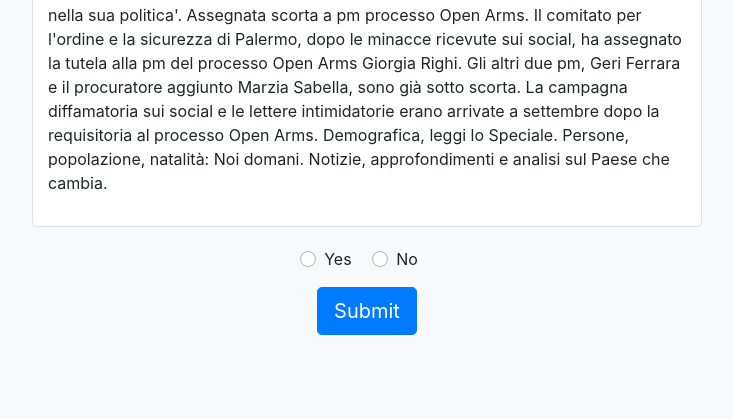
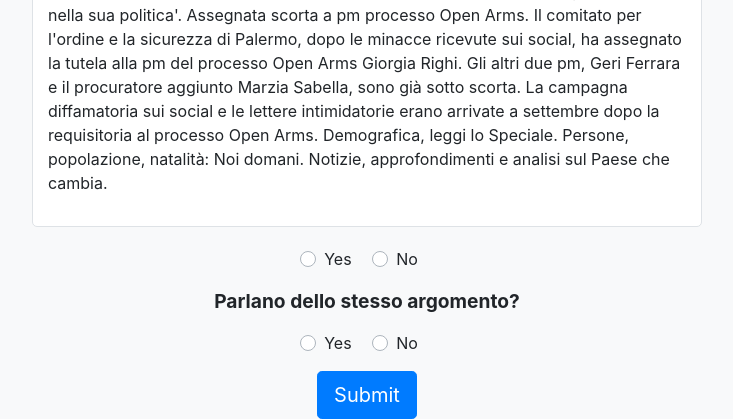
Before and after one commit to MatiasSalaris/surveyNewsAnalysis, a Flask app: page / in a window 1280 px wide. Shown: the part 1675-2094 px from the top of the page, without its empty margins (273-1006 px from the left). Before the commit the page ends 2010 px from the top, so only its background shows below. Run offline with Flask 3, Linux system fonts and the light colour scheme; some libraries are stand-ins or nearby versions.

Commit message:
Update survey.html

```diff
--- a/templates/survey.html
+++ b/templates/survey.html
@@ -31,6 +31,7 @@
     <div class="container">
         <h1 class="text-center mb-4">Article Influence Survey</h1>
 
+        <!-- First Question -->
         <p class="question text-center">Pensi che il primo articolo possa essere stato usato come fonte per il secondo?</p>
 
         <!-- Article 1 Box -->
@@ -50,14 +51,28 @@
             <input type="hidden" name="article1" value="{{ article1 }}">
             <input type="hidden" name="article2" value="{{ article2 }}">
 
+            <!-- First Question Response -->
             <div class="form-group">
                 <div class="custom-control custom-radio custom-control-inline">
-                    <input type="radio" id="yesOption" name="response" value="yes" class="custom-control-input" required>
+                    <input type="radio" id="yesOption" name="response_source" value="Yes" class="custom-control-input" required>
                     <label class="custom-control-label" for="yesOption">Yes</label>
                 </div>
                 <div class="custom-control custom-radio custom-control-inline">
-                    <input type="radio" id="noOption" name="response" value="no" class="custom-control-input" required>
+                    <input type="radio" id="noOption" name="response_source" value="No" class="custom-control-input" required>
                     <label class="custom-control-label" for="noOption">No</label>
+                </div>
+            </div>
+
+            <!-- Second Question -->
+            <p class="question">Parlano dello stesso argomento?</p>
+            <div class="form-group">
+                <div class="custom-control custom-radio custom-control-inline">
+                    <input type="radio" id="sameArgYes" name="response_argument" value="Yes" class="custom-control-input" required>
+                    <label class="custom-control-label" for="sameArgYes">Yes</label>
+                </div>
+                <div class="custom-control custom-radio custom-control-inline">
+                    <input type="radio" id="sameArgNo" name="response_argument" value="No" class="custom-control-input" required>
+                    <label class="custom-control-label" for="sameArgNo">No</label>
                 </div>
             </div>
 
```
